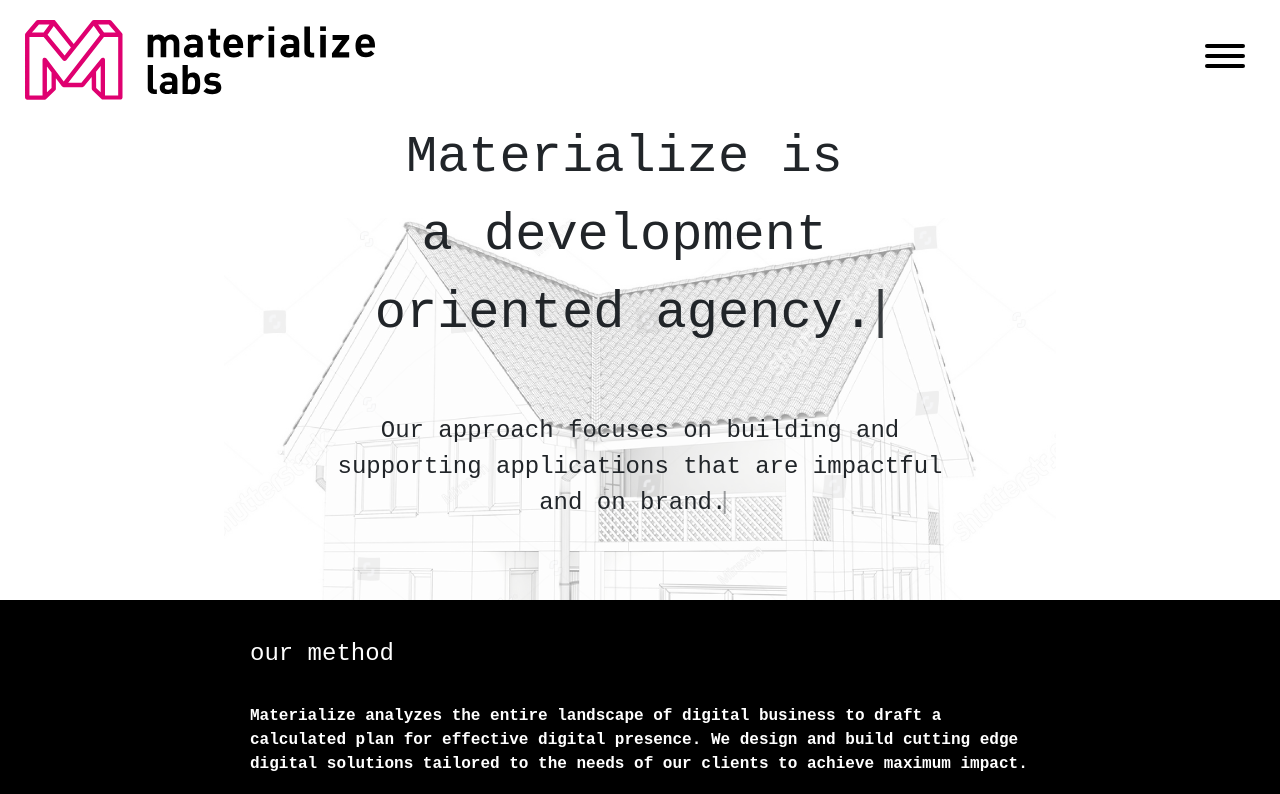
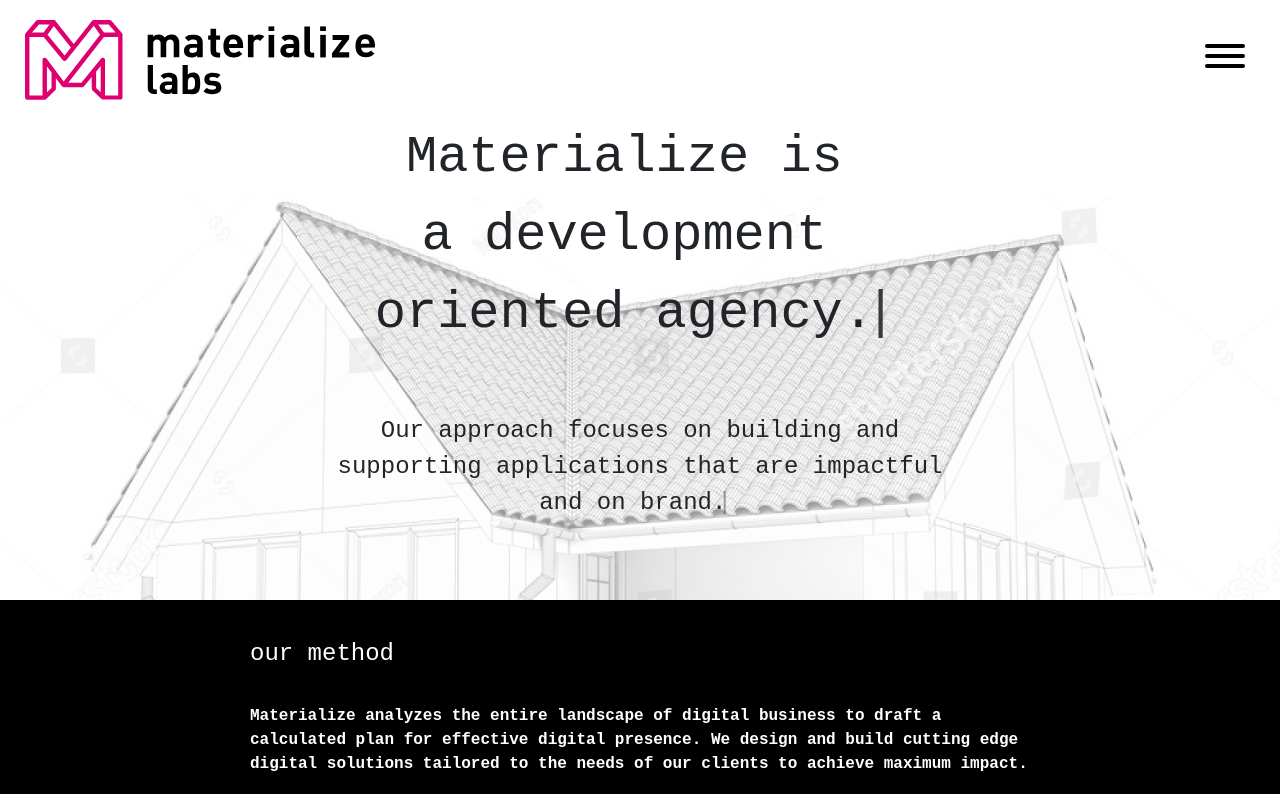
Before and after one commit to alexnord/materialize, a Vue app: page /#/about in a window 1280 px wide. Shown: the top 794 px of the page. Built offline with nearby package versions, Linux system fonts and the light colour scheme; what vue-particles would draw is missing.

Commit message:
Sizing the background of about page.

```diff
--- a/src/components/About.vue
+++ b/src/components/About.vue
@@ -185,10 +185,6 @@ export default {
 }
 
 @media (min-width: 1024px) {
-  .about-page {
-    background-size: 65vw;
-    background-position: 50% 25%;
-  }
   .info-wrap {
     width: 65%;
     margin: 0 auto;
@@ -198,6 +194,7 @@ export default {
 @media (min-width: 1480px) {
   .about-page {
     background-size: 900px;
+    background-position: 50% 25%;
   }
 }
 </style>
```
